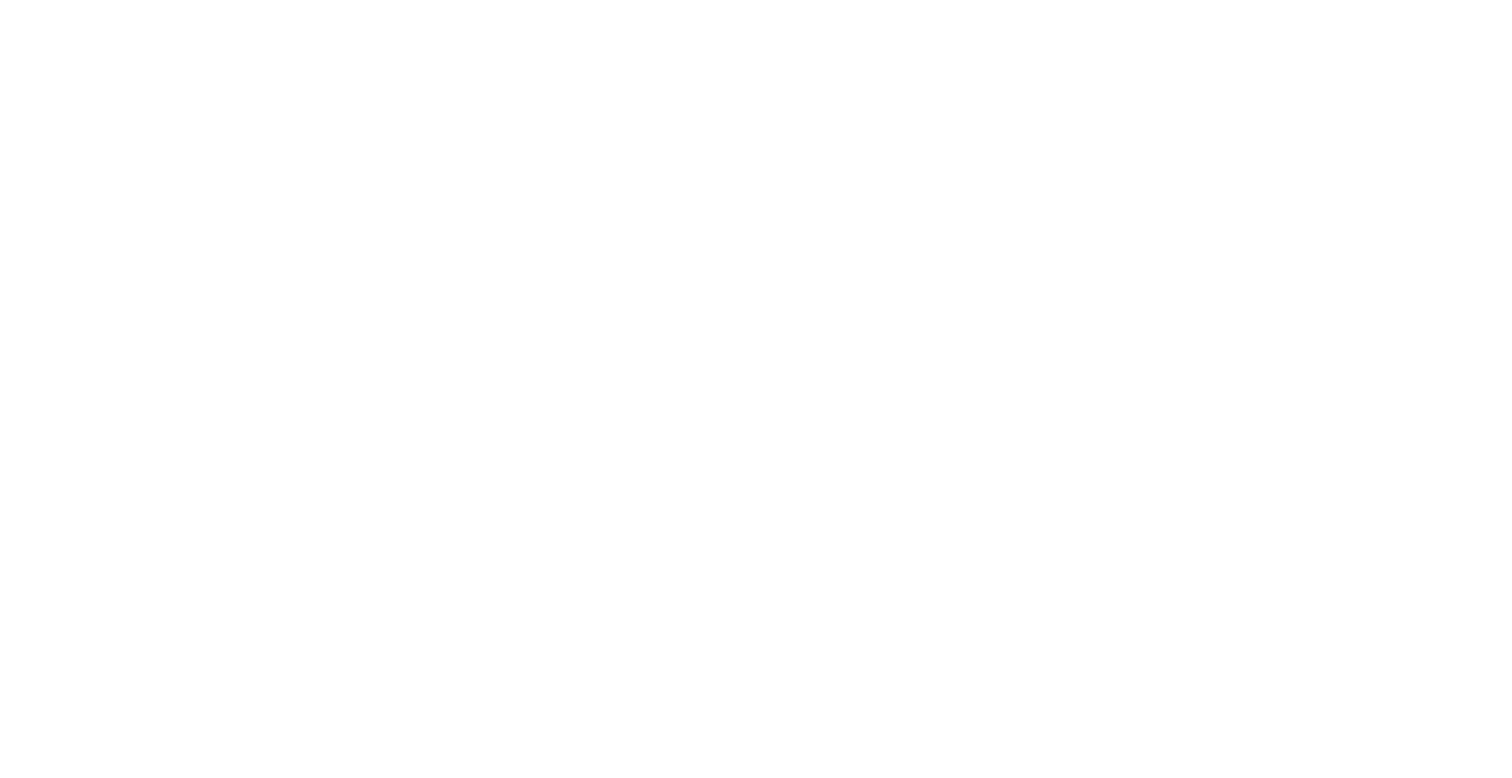
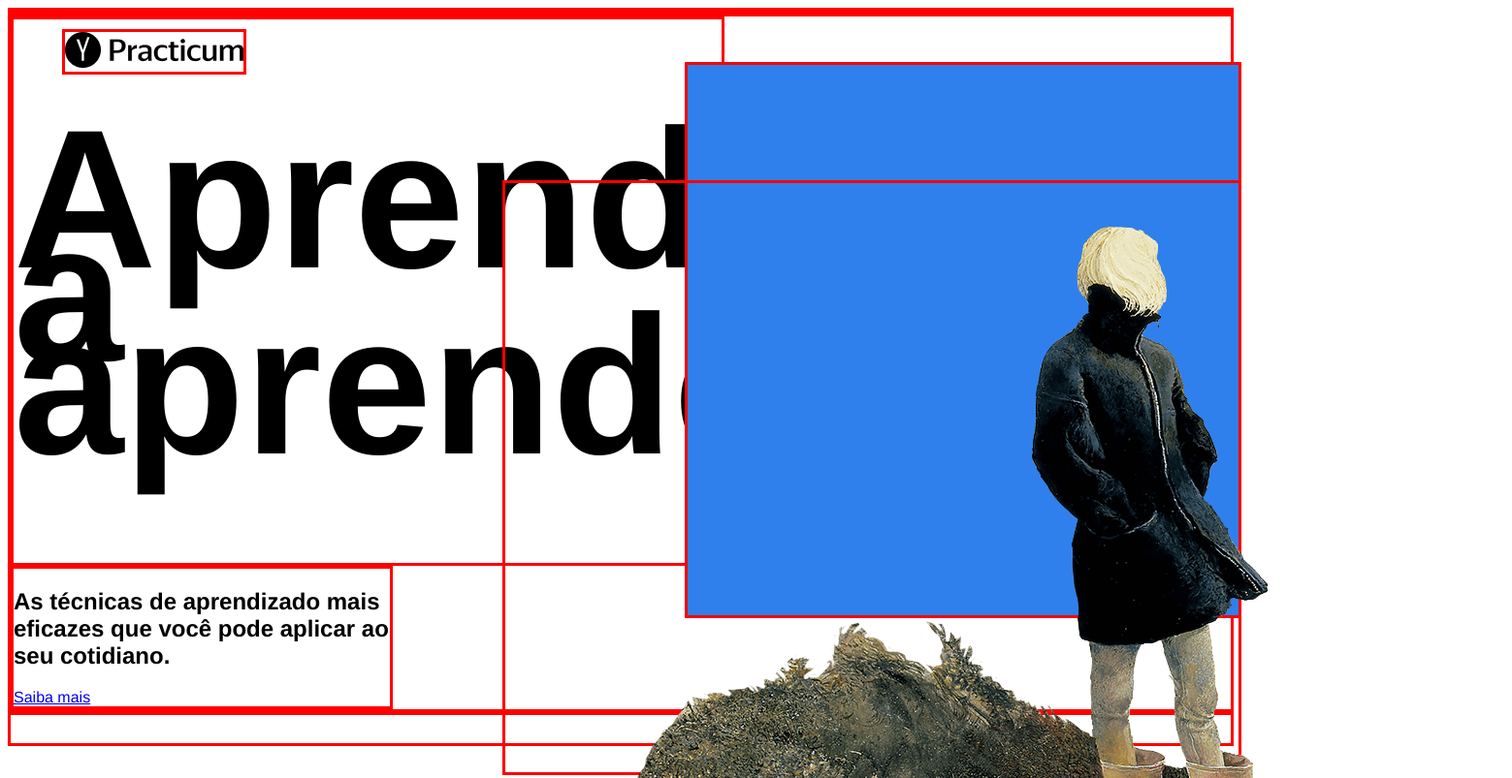
Before and after one commit to vs801250/web_project_1_ptbr, a plain HTML site: page index.html in a window 1280 px wide. Shown: the top 803 px of the page at 97% size, 1559 px wide, since content can reach past the window. Drawn offline with Linux system fonts and the light colour scheme.

Commit message:
comit inicial

```diff
--- a/index.html
+++ b/index.html
@@ -3,11 +3,28 @@
 <head>
   <meta charset="UTF-8">
   <meta name="viewport" content="width=device-width, initial-scale=1.0">
+  <link rel="stylesheet" href="/styles/style.css">
   <title>Aprendendo a aprender</title>
 </head>
 <body>
   <div class="page">
     <header class="header">
+      <div class="logo"></div>
+      <div class="logo logo_place_header">
+        <img src="/images/logo_place_header.png" alt="logo imagem">
+      </div>
+      <div class="header__title">
+        <h1>Aprendendo a aprender</h1>
+      </div>
+      <div class="header__subtitle">
+        <h2>As técnicas de aprendizado mais eficazes que você pode aplicar ao seu cotidiano.</h2>
+        <a href="#" style="text-decoration: underline;">Saiba mais</a>
+      </div>
+      <div class="header__link"></div>
+      <div class="header__main-ilustration">
+        <img src="/images/header-image.png" alt="imagem header">
+      </div>
+      <div class="header__square"></div>
 
     </header>
     <main class="content">
--- a/styles/style.css
+++ b/styles/style.css
@@ -1,11 +1,10 @@
+div{
+  border: solid red;
+}
 .page {
   min-width: 1100px;
-  /* we don't know how to make mobile versions of websites yet, */
-  /* so here we've set a minimum page width */
   max-width: 1600px;
-  /* here we've set a maximum page width */
   margin: 0 auto;
-  /* this ensures that all content is centered on screens wider than 1600px */
   font-family: 'Helvetica Neue', Arial, sans-serif;
 }
 
@@ -13,16 +12,52 @@
   height: 100vh;
   min-height: 600px;
   max-height: 756px;
-  /* parameters for the header section */
+}
+.logo_place_header{
+  position: absolute;
+  z-index: 1;
+  top: 30px;
+  left: 64px;
+}
+.header__title{
+  width: 730px;
+  left: 64px;
+  align-items: center;
+  z-index: 2;
+  line-height: 96px;
+  font-size: 102px;
+}
+.header__subtitle{
+  z-index: 3;
+  width: 388px;
+  left: 64px;
+  bottom: 30px;
+}
+.header__main-ilustration{
+  position: absolute;
+  width: 756px;
+  height: 608px;
+  z-index: 1;
+  right: 0;
+  bottom: 0;
+}
+.header__square{
+  position: absolute;
+  height: 568px;
+  width: 568px;
+  top: 64px;
+  background-color: #2f80ed;
+  z-index: 0;
+  right: 0;
+  bottom: 0;
+
 }
 
-/* here we have two examples of selectors in order to remind you how to set styles for elements */
 .header__square-pic {
   height: 568px;
   width: 568px;
 }
 
-/* including elements with key-value modifiers */
 .table__cell_theme_dark {
   width: 200px;
   color: white;
```
